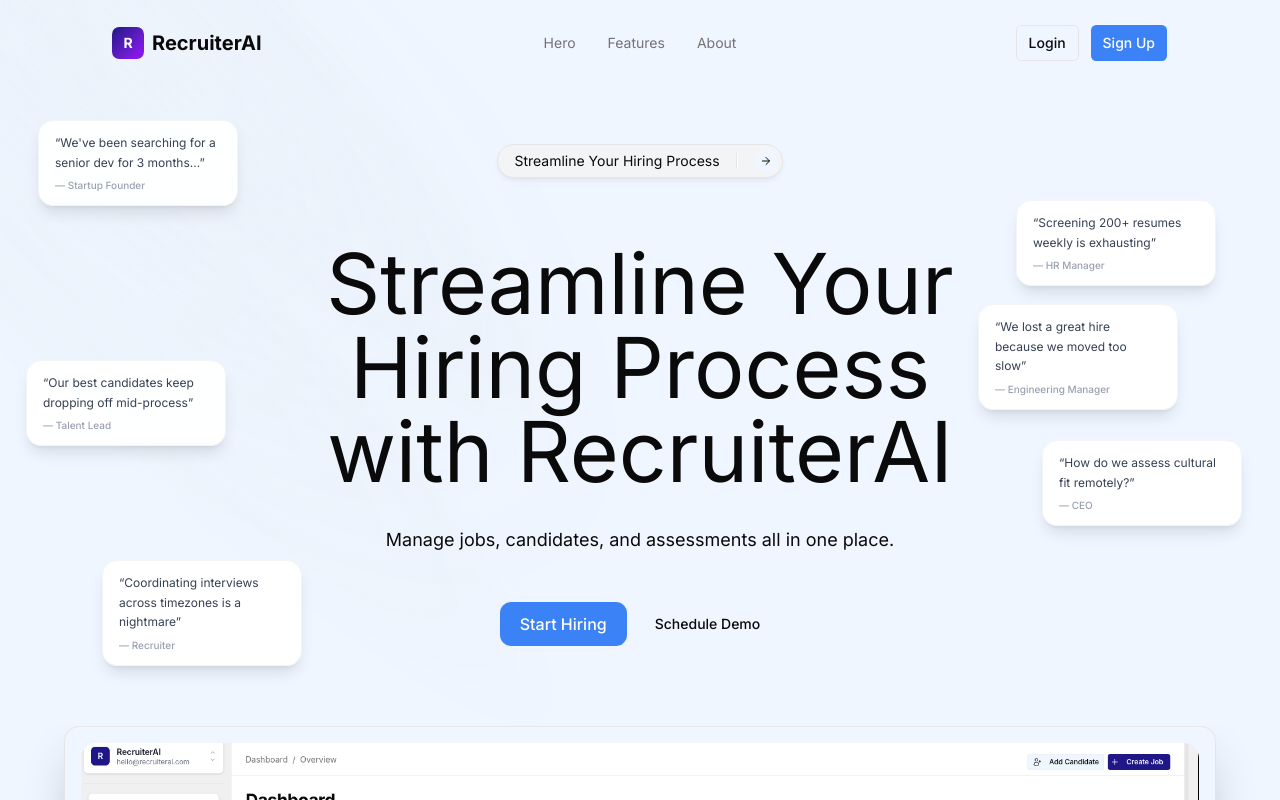
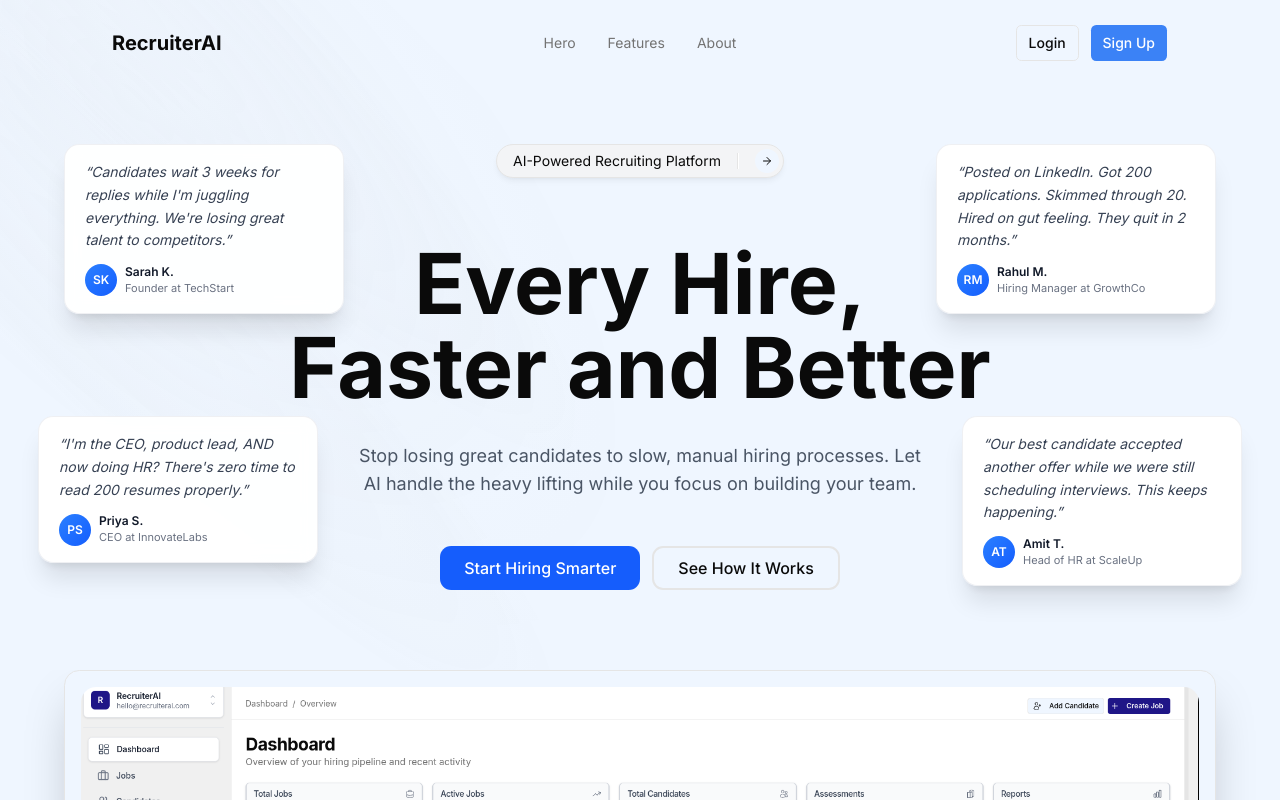
Before and after one commit to chazpawar/RecruiterAI, a Next.js app: page / in a window 1280 px wide. Shown: the top 800 px of the page. Built offline with nearby package versions, Linux system fonts and the light colour scheme.

Commit message:
add RecruiterAI Hiring Workflow

```diff
--- a/app/page.tsx
+++ b/app/page.tsx
@@ -2,6 +2,7 @@
 
 import HeroSection from '@/components/landing/HeroSection';
 import Features from '@/components/landing/Features';
+import AutomationFlows from '@/components/landing/AutomationFlows';
 import HireFromAnywhere from '@/components/landing/HireFromAnywhere';
 import About from '@/components/landing/About';
 import Footer from '@/components/layout/Footer';
@@ -11,6 +12,7 @@ export default function LandingPage() {
     <div className="min-h-screen bg-background">
       <HeroSection />
       <Features />
+      <AutomationFlows />
       <HireFromAnywhere />
       <About />
       <Footer />
--- /dev/null
+++ b/components/landing/AutomationFlows.tsx
@@ -0,0 +1,170 @@
+'use client';
+
+import { useMemo } from 'react';
+import ReactFlow, {
+  Background,
+  BackgroundVariant,
+  Handle,
+  MarkerType,
+  Position,
+  type Edge,
+  type Node,
+} from 'reactflow';
+import { motion } from 'framer-motion';
+import { CalendarClock } from 'lucide-react';
+
+import 'reactflow/dist/style.css';
+
+type FlowNodeData = {
+  label: string;
+  variant: keyof typeof nodeVariants;
+};
+
+const nodeVariants = {
+  sky: 'border-sky-300/50 bg-sky-100/95 text-sky-900',
+  indigo: 'border-indigo-300/50 bg-indigo-100/95 text-indigo-900',
+  teal: 'border-teal-300/50 bg-teal-100/95 text-teal-900',
+  emerald: 'border-emerald-300/50 bg-emerald-100/95 text-emerald-900',
+  amber: 'border-amber-300/50 bg-amber-100/95 text-amber-900',
+  rose: 'border-rose-300/50 bg-rose-100/95 text-rose-900',
+  violet: 'border-violet-300/50 bg-violet-100/95 text-violet-900',
+  slate: 'border-slate-300/50 bg-slate-100/95 text-slate-900',
+  blue: 'border-blue-300/50 bg-blue-100/95 text-blue-900',
+};
+
+const ProcessNode = ({ data }: { data: FlowNodeData }) => (
+  <div
+    className={`min-w-[170px] max-w-[200px] rounded-2xl border px-3.5 py-2.5 text-center text-[11px] font-semibold shadow-sm backdrop-blur ${
+      nodeVariants[data.variant]
+    }`}
+  >
+    <Handle type="target" position={Position.Top} className="!h-2 !w-2 !bg-white/80" />
+    <span className="leading-tight">{data.label}</span>
+    <Handle type="source" position={Position.Bottom} className="!h-2 !w-2 !bg-white/80" />
+  </div>
+);
+
+const DecisionNode = ({ data }: { data: FlowNodeData }) => (
+  <div className="relative flex items-center justify-center">
+    <Handle type="target" position={Position.Top} className="!h-2 !w-2 !bg-white/80" />
+    <Handle
+      type="source"
+      id="left"
+      position={Position.Left}
+      className="!h-2 !w-2 !bg-white/80"
+    />
+    <Handle
+      type="source"
+      id="right"
+      position={Position.Right}
+      className="!h-2 !w-2 !bg-white/80"
+    />
+    <Handle
+      type="source"
+      id="bottom"
+      position={Position.Bottom}
+      className="!h-2 !w-2 !bg-white/80"
+    />
+    <div
+      className={`h-24 w-24 rotate-45 rounded-2xl border shadow-sm backdrop-blur ${
+        nodeVariants[data.variant]
+      }`}
+    />
+    <div className="absolute inset-0 flex items-center justify-center text-center text-[10px] font-semibold leading-tight text-slate-900">
+      {data.label}
+    </div>
+  </div>
+);
+
+const nodeTypes = {
+  process: ProcessNode,
+  decision: DecisionNode,
+};
+
+const flowNodes: Node<FlowNodeData>[] = [
+  { id: '1', type: 'process', data: { label: 'Create job & define role requirements', variant: 'sky' }, position: { x: 140, y: 10 } },
+  { id: '2', type: 'process', data: { label: 'Publish across channels in one click', variant: 'indigo' }, position: { x: 140, y: 80 } },
+  { id: '3', type: 'process', data: { label: 'AI screens candidates automatically', variant: 'teal' }, position: { x: 140, y: 150 } },
+  { id: '4', type: 'decision', data: { label: 'Qualified score > 75%?', variant: 'amber' }, position: { x: 165, y: 230 } },
+  { id: '5', type: 'process', data: { label: 'Auto-schedule interviews', variant: 'emerald' }, position: { x: 0, y: 320 } },
+  { id: '6', type: 'process', data: { label: 'Hiring team completes interviews', variant: 'blue' }, position: { x: 0, y: 400 } },
+  { id: '7', type: 'process', data: { label: 'Send offer & onboarding pack', variant: 'violet' }, position: { x: 0, y: 480 } },
+  { id: '8', type: 'process', data: { label: 'Send thank you + add to talent pool', variant: 'rose' }, position: { x: 280, y: 320 } },
+];
+
+const flowEdges: Edge[] = [
+  { id: 'e1-2', source: '1', target: '2', type: 'smoothstep', markerEnd: { type: MarkerType.ArrowClosed } },
+  { id: 'e2-3', source: '2', target: '3', type: 'smoothstep', markerEnd: { type: MarkerType.ArrowClosed } },
+  { id: 'e3-4', source: '3', target: '4', type: 'smoothstep', markerEnd: { type: MarkerType.ArrowClosed } },
+  { id: 'e4-5', source: '4', sourceHandle: 'left', target: '5', type: 'smoothstep', markerEnd: { type: MarkerType.ArrowClosed } },
+  { id: 'e5-6', source: '5', target: '6', type: 'smoothstep', markerEnd: { type: MarkerType.ArrowClosed } },
+  { id: 'e6-7', source: '6', target: '7', type: 'smoothstep', markerEnd: { type: MarkerType.ArrowClosed } },
+  { id: 'e4-8', source: '4', sourceHandle: 'right', target: '8', type: 'smoothstep', markerEnd: { type: MarkerType.ArrowClosed } },
+];
+
+export default function AutomationFlows() {
+  const nodeTypesMemo = useMemo(() => nodeTypes, []);
+
+  return (
+    <section id="automation-flows" className="py-16 md:py-24 bg-gradient-to-b from-white via-sky-50/70 to-white">
+      <div className="mx-auto max-w-6xl px-6">
+        <div className="text-center">
+          <h2 className="text-balance text-4xl font-semibold lg:text-5xl">
+            AI Recruiting Software That Works Like Your Own HR Team
+          </h2>
+          <p className="mt-4 text-lg text-gray-600">
+            Build custom hiring workflows in minutes. No coding required.
+          </p>
+        </div>
+
+        <div className="mt-10">
+          <motion.div
+            initial={{ opacity: 0, y: 24 }}
+            whileInView={{ opacity: 1, y: 0 }}
+            viewport={{ once: true, amount: 0.2 }}
+            transition={{ duration: 0.6 }}
+            className="mx-auto max-w-4xl rounded-3xl border border-sky-200/60 bg-white shadow-lg shadow-sky-100/80"
+          >
+            <div className="flex items-center gap-3 px-6 pt-6">
+              <span className="inline-flex items-center gap-2 rounded-full bg-sky-100 px-3 py-1 text-xs font-semibold text-sky-900">
+                <CalendarClock className="size-4" />
+                Core Workflow
+              </span>
+            </div>
+            <div className="px-6 pt-4">
+              <h3 className="text-lg font-semibold text-slate-900">RecruiterAI Hiring Workflow</h3>
+            </div>
+            <div className="px-4 pt-4">
+              <div className="relative h-[460px] overflow-hidden rounded-2xl border border-sky-900/20 bg-black">
+                <div className="absolute inset-0 opacity-80">
+                  <ReactFlow
+                    nodes={flowNodes}
+                    edges={flowEdges}
+                    nodeTypes={nodeTypesMemo}
+                    fitView
+                    fitViewOptions={{ padding: 0.2 }}
+                    nodesDraggable={false}
+                    nodesConnectable={false}
+                    elementsSelectable={false}
+                    panOnDrag={false}
+                    zoomOnScroll={false}
+                    preventScrolling={false}
+                    proOptions={{ hideAttribution: true }}
+                    defaultEdgeOptions={{ style: { stroke: 'rgba(148, 163, 184, 0.7)' } }}
+                  >
+                    <Background variant={BackgroundVariant.Dots} gap={18} size={1.2} color="rgba(255, 255, 255, 0.35)" />
+                  </ReactFlow>
+                </div>
+              </div>
+            </div>
+            <div className="px-6 pb-6 pt-4">
+              <p className="text-sm font-semibold text-sky-900">
+                Automate your full hiring workflow from job creation to offer in a single flow.
+              </p>
+            </div>
+          </motion.div>
+        </div>
+      </div>
+    </section>
+  );
+}
--- a/components/landing/HeroHeader.tsx
+++ b/components/landing/HeroHeader.tsx
@@ -7,10 +7,7 @@ import { Button } from '@/components/ui/button';
 import { cn } from '@/lib/utils';
 
 const Logo = () => (
-  <div className="flex items-center space-x-2">
-    <div className="w-8 h-8 bg-gradient-to-br from-[#1f1687] to-purple-600 rounded-lg flex items-center justify-center">
-      <span className="text-white font-bold text-sm">R</span>
-    </div>
+  <div className="flex items-center">
     <span className="text-xl font-bold text-foreground">RecruiterAI</span>
   </div>
 );
--- a/components/landing/HeroSection.tsx
+++ b/components/landing/HeroSection.tsx
@@ -8,60 +8,52 @@ import { motion } from 'framer-motion';
 import { Button } from '@/components/ui/button';
 import { HeroHeader } from '@/components/landing/HeroHeader';
 
-// Pain point bubbles data
+// Pain point bubbles data - positioned around central headline
 const painPointBubbles = [
   {
-    text: "We've been searching for a senior dev for 3 months...",
-    role: "Startup Founder",
-    position: { top: '15%', left: '3%' },
-    delay: 1.2,
-    floatDuration: 4,
-  },
-  {
-    text: "Screening 200+ resumes weekly is exhausting",
-    role: "HR Manager",
-    position: { top: '25%', right: '5%' },
-    delay: 1.5,
+    name: "Sarah K.",
+    role: "Founder at TechStart",
+    text: "Candidates wait 3 weeks for replies while I'm juggling everything. We're losing great talent to competitors.",
+    position: { top: '18%', left: '5%' }, // Top-Left
+    delay: 0.8,
     floatDuration: 4.5,
   },
   {
-    text: "Our best candidates keep dropping off mid-process",
-    role: "Talent Lead",
-    position: { top: '45%', left: '2%' },
-    delay: 1.8,
+    name: "Rahul M.",
+    role: "Hiring Manager at GrowthCo",
+    text: "Posted on LinkedIn. Got 200 applications. Skimmed through 20. Hired on gut feeling. They quit in 2 months.",
+    position: { top: '18%', right: '5%' }, // Top-Right
+    delay: 1.0,
     floatDuration: 5,
   },
   {
-    text: "How do we assess cultural fit remotely?",
-    role: "CEO",
-    position: { top: '55%', right: '3%' },
-    delay: 2.1,
+    name: "Priya S.",
+    role: "CEO at InnovateLabs",
+    text: "I'm the CEO, product lead, AND now doing HR? There's zero time to read 200 resumes properly.",
+    position: { top: '52%', left: '3%' }, // Bottom-Left
+    delay: 1.2,
     floatDuration: 4.2,
   },
   {
-    text: "Coordinating interviews across timezones is a nightmare",
-    role: "Recruiter",
-    position: { top: '70%', left: '8%' },
-    delay: 2.4,
+    name: "Amit T.",
+    role: "Head of HR at ScaleUp",
+    text: "Our best candidate accepted another offer while we were still scheduling interviews. This keeps happening.",
+    position: { top: '52%', right: '3%' }, // Bottom-Right
+    delay: 1.4,
     floatDuration: 4.8,
-  },
-  {
-    text: "We lost a great hire because we moved too slow",
-    role: "Engineering Manager",
-    position: { top: '38%', right: '8%' },
-    delay: 2.7,
-    floatDuration: 5.2,
   },
 ];
 
 // Floating bubble component
 const PainPointBubble = ({
+  name,
   text,
   role,
   position,
   delay,
   floatDuration = 4,
 }: {
+  name: string;
   text: string;
   role: string;
   position: { top?: string; left?: string; right?: string; bottom?: string };
@@ -81,14 +73,22 @@ const PainPointBubble = ({
       style={position}
     >
       <div
-        className="max-w-[200px] bg-white/95 backdrop-blur-sm rounded-2xl px-4 py-3 shadow-lg border border-gray-100 animate-float"
+        className="max-w-[280px] bg-white/95 backdrop-blur-sm rounded-2xl px-5 py-4 shadow-xl border border-gray-200/60 animate-float"
         style={{
           animationDuration: `${floatDuration}s`,
           animationDelay: `${delay}s`,
         }}
       >
-        <p className="text-xs text-gray-700 leading-relaxed">&ldquo;{text}&rdquo;</p>
-        <p className="text-[10px] text-gray-400 mt-1.5 font-medium">— {role}</p>
+        <p className="text-sm text-gray-700 leading-relaxed italic">&ldquo;{text}&rdquo;</p>
+        <div className="mt-3 flex items-center gap-2">
+          <div className="w-8 h-8 rounded-full bg-gradient-to-br from-blue-500 to-blue-600 flex items-center justify-center text-white text-xs font-semibold">
+            {name.split(' ').map(n => n[0]).join('')}
+          </div>
+          <div>
+            <p className="text-xs font-semibold text-gray-900">{name}</p>
+            <p className="text-[11px] text-gray-500">{role}</p>
+          </div>
+        </div>
       </div>
     </motion.div>
   );
@@ -248,10 +248,12 @@ export default function HeroSection() {
         {painPointBubbles.map((bubble, index) => (
           <PainPointBubble
             key={index}
+            name={bubble.name}
             text={bubble.text}
             role={bubble.role}
             position={bubble.position}
             delay={bubble.delay}
+            floatDuration={bubble.floatDuration}
           />
         ))}
 
@@ -306,7 +308,7 @@ export default function HeroSection() {
                     className="hover:bg-background dark:hover:border-t-border bg-muted group mx-auto flex w-fit items-center gap-4 rounded-full border p-1 pl-4 shadow-md shadow-zinc-950/5 transition-colors duration-300 dark:border-t-white/5 dark:shadow-zinc-950"
                   >
                     <span className="text-foreground text-sm">
-                      Streamline Your Hiring Process
+                      AI-Powered Recruiting Platform
                     </span>
                     <span className="dark:border-background block h-4 w-0.5 border-l bg-white dark:bg-zinc-700"></span>
 
@@ -327,9 +329,9 @@ export default function HeroSection() {
                   preset="fade-in-blur"
                   speedSegment={0.3}
                   as="h1"
-                  className="mx-auto mt-8 max-w-4xl text-balance text-5xl max-md:font-semibold md:text-7xl lg:mt-16 xl:text-[5.25rem]"
+                  className="mx-auto mt-8 max-w-4xl text-balance text-5xl font-bold max-md:font-semibold md:text-7xl lg:mt-16 xl:text-[5.25rem]"
                 >
-                  Streamline Your Hiring Process with RecruiterAI
+                  Every Hire, Faster and Better
                 </TextEffect>
                 <TextEffect
                   per="line"
@@ -337,9 +339,9 @@ export default function HeroSection() {
                   speedSegment={0.3}
                   delay={0.5}
                   as="p"
-                  className="mx-auto mt-8 max-w-2xl text-balance text-lg"
+                  className="mx-auto mt-8 max-w-2xl text-balance text-lg text-gray-600"
                 >
-                  Manage jobs, candidates, and assessments all in one place.
+                  Stop losing great candidates to slow, manual hiring processes. Let AI handle the heavy lifting while you focus on building your team.
                 </TextEffect>
 
                 <AnimatedGroup
@@ -354,27 +356,27 @@ export default function HeroSection() {
                     },
                     ...transitionVariants,
                   }}
-                  className="mt-12 flex flex-col items-center justify-center gap-2 md:flex-row"
+                  className="mt-12 flex flex-col items-center justify-center gap-3 md:flex-row"
                 >
                   <Button
                     key={1}
                     asChild
                     size="lg"
-                    className="rounded-xl px-5 text-base"
+                    className="rounded-xl px-6 text-base bg-blue-600 hover:bg-blue-700"
                   >
                     <Link href="/dashboard">
-                      <span className="text-nowrap">Start Hiring</span>
+                      <span className="text-nowrap">Start Hiring Smarter</span>
                     </Link>
                   </Button>
                   <Button
                     key={2}
                     asChild
                     size="lg"
-                    variant="ghost"
-                    className="rounded-xl px-5"
+                    variant="outline"
+                    className="rounded-xl px-6 text-base border-2"
                   >
-                    <Link href="/dashboard">
-                      <span className="text-nowrap">Schedule Demo</span>
+                    <Link href="#how-it-works">
+                      <span className="text-nowrap">See How It Works</span>
                     </Link>
                   </Button>
                 </AnimatedGroup>
--- a/components/layout/Footer.tsx
+++ b/components/layout/Footer.tsx
@@ -14,10 +14,7 @@ interface FooterLinkGroup {
 }
 
 const Logo = () => (
-  <div className="flex items-center space-x-2">
-    <div className="w-8 h-8 bg-gradient-to-br from-[#1f1687] to-purple-600 rounded-lg flex items-center justify-center">
-      <span className="text-white font-bold text-sm">R</span>
-    </div>
+  <div className="flex items-center">
     <span className="text-xl font-bold text-foreground">RecruiterAI</span>
   </div>
 );
--- a/package.json
+++ b/package.json
@@ -35,6 +35,7 @@
     "react-dom": "19.2.3",
     "react-hook-form": "^7.71.1",
     "react-hot-toast": "^2.6.0",
+    "reactflow": "^11.11.4",
     "react-window": "^2.2.6",
     "react-window-infinite-loader": "^2.0.1",
     "recharts": "^3.7.0",
```
Also changed, not shown: 1 other file (tests, documents, lock files or other folders).
